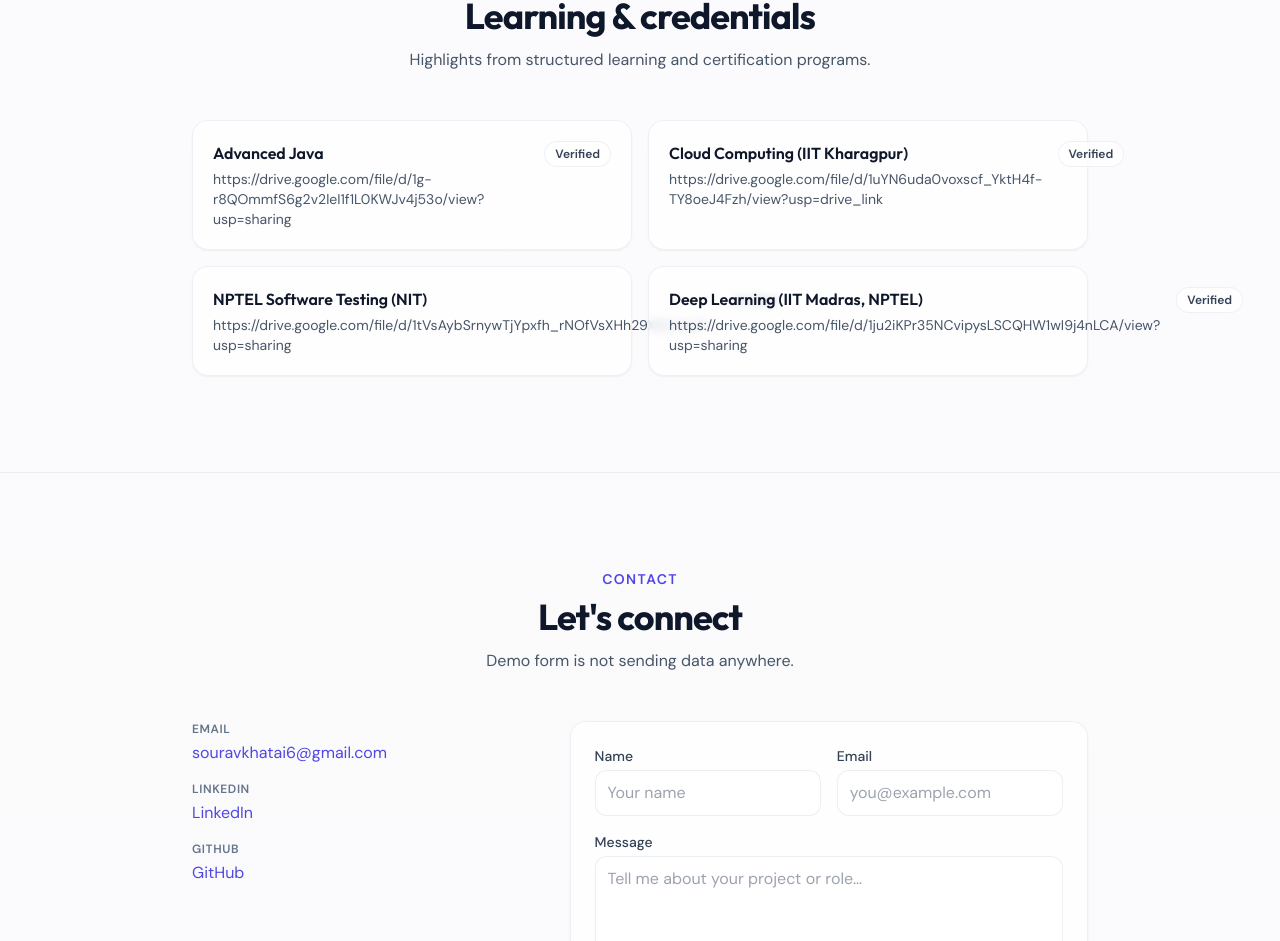
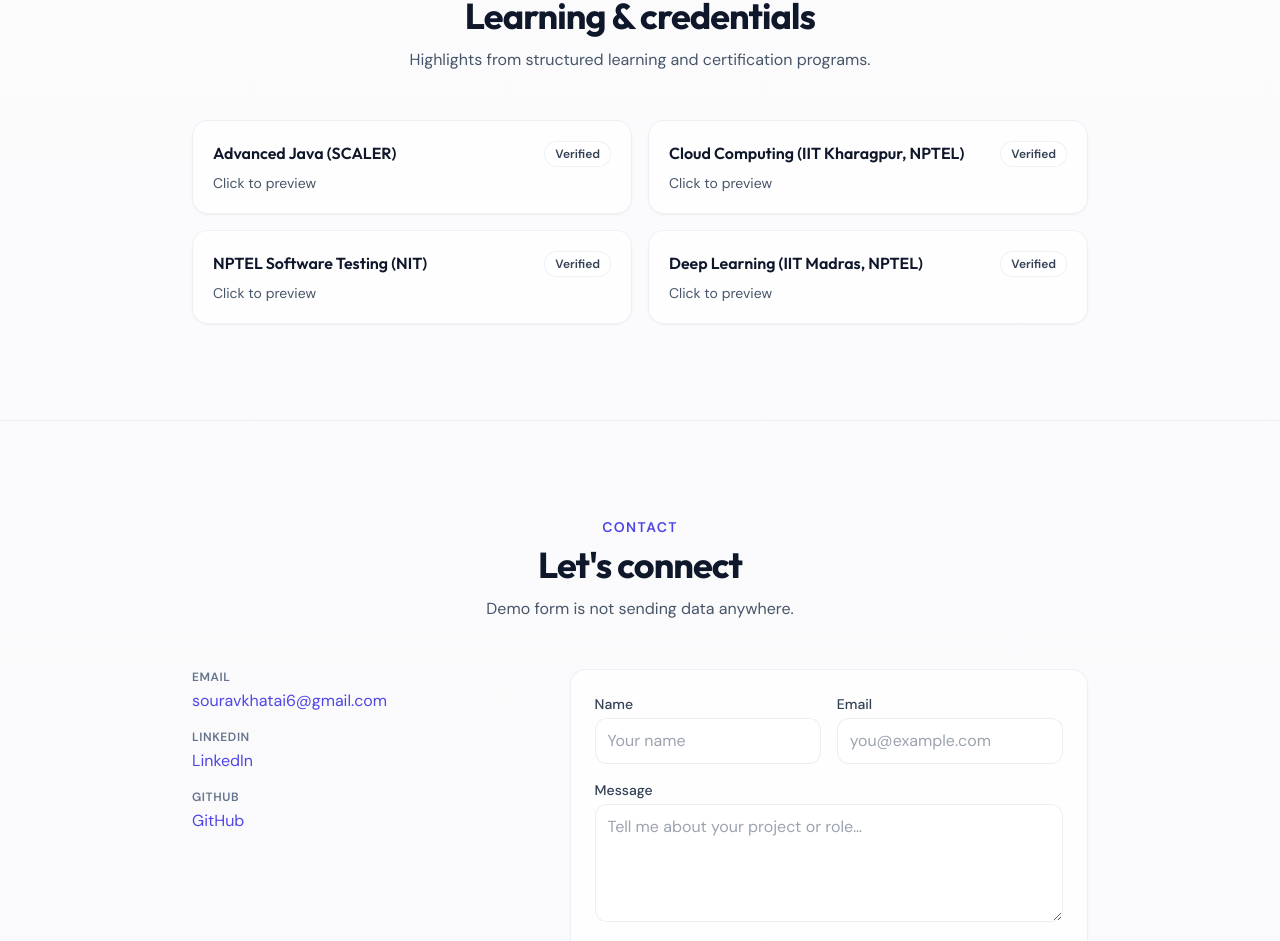
Before and after one commit to SKKhatai/souravkhatai.github.io, a React (Vite) app: page / in a window 1280 px wide. Shown: the part 4185-5126 px from the top of the page. Built offline with nearby package versions, Linux system fonts and the light colour scheme.

Commit message:
added certificates and preview section

```diff
--- a/src/components/Certifications.jsx
+++ b/src/components/Certifications.jsx
@@ -1,8 +1,42 @@
 import { motion } from 'framer-motion';
+import { useEffect, useMemo, useState } from 'react';
 import SectionTitle from './SectionTitle';
 import { resumeCertifications } from '../data/resumeData';
 
+function isProbablyUrl(value) {
+  return typeof value === 'string' && /^https?:\/\//i.test(value.trim());
+}
+
+function toGoogleDrivePreviewUrl(url) {
+  if (!isProbablyUrl(url)) return null;
+  try {
+    const u = new URL(url);
+    const match = u.pathname.match(/\/file\/d\/([^/]+)\//);
+    if (!match) return url;
+    const fileId = match[1];
+    return `https://drive.google.com/file/d/${fileId}/preview`;
+  } catch {
+    return url;
+  }
+}
+
 export default function Certifications() {
+  const [previewCert, setPreviewCert] = useState(null);
+
+  const previewUrl = useMemo(() => {
+    if (!previewCert?.note || !isProbablyUrl(previewCert.note)) return null;
+    return toGoogleDrivePreviewUrl(previewCert.note);
+  }, [previewCert]);
+
+  useEffect(() => {
+    if (!previewCert) return;
+    const onKeyDown = (e) => {
+      if (e.key === 'Escape') setPreviewCert(null);
+    };
+    window.addEventListener('keydown', onKeyDown);
+    return () => window.removeEventListener('keydown', onKeyDown);
+  }, [previewCert]);
+
   return (
     <section
       id="certifications"
@@ -23,11 +57,34 @@ export default function Certifications() {
               whileInView={{ opacity: 1, y: 0 }}
               viewport={{ once: true, margin: '-60px' }}
               transition={{ duration: 0.45, delay: idx * 0.06 }}
-              className="flex items-start justify-between gap-4 rounded-2xl border border-slate-200/60 bg-white/70 p-5 shadow-sm backdrop-blur-sm dark:border-slate-800/60 dark:bg-white/5"
+              role={isProbablyUrl(c.note) ? 'button' : undefined}
+              tabIndex={isProbablyUrl(c.note) ? 0 : undefined}
+              onClick={() => {
+                if (isProbablyUrl(c.note)) setPreviewCert(c);
+              }}
+              onKeyDown={(e) => {
+                if (!isProbablyUrl(c.note)) return;
+                if (e.key === 'Enter' || e.key === ' ') {
+                  e.preventDefault();
+                  setPreviewCert(c);
+                }
+              }}
+              className={[
+                'flex items-start justify-between gap-4 rounded-2xl border border-slate-200/60 bg-white/70 p-5 shadow-sm backdrop-blur-sm dark:border-slate-800/60 dark:bg-white/5',
+                isProbablyUrl(c.note)
+                  ? 'cursor-pointer transition hover:border-slate-300/70 hover:bg-white/80 focus:outline-none focus-visible:ring-2 focus-visible:ring-brand-500/60 dark:hover:border-slate-700/70 dark:hover:bg-white/10'
+                  : '',
+              ].join(' ')}
             >
               <div>
                 <p className="font-display text-base font-semibold text-slate-900 dark:text-white">{c.name}</p>
-                <p className="mt-1 text-sm text-slate-600 dark:text-slate-400">{c.note}</p>
+                {c.note ? (
+                  isProbablyUrl(c.note) ? (
+                    <p className="mt-2 text-sm text-slate-600 dark:text-slate-400">Click to preview</p>
+                  ) : (
+                    <p className="mt-1 text-sm text-slate-600 dark:text-slate-400">{c.note}</p>
+                  )
+                ) : null}
               </div>
               <span className="rounded-full border border-slate-200/60 bg-white/70 px-2.5 py-1 text-xs font-semibold text-slate-700 backdrop-blur-sm dark:border-slate-800/60 dark:bg-white/5 dark:text-slate-200">
                 Verified
@@ -36,6 +93,57 @@ export default function Certifications() {
           ))}
         </div>
       </div>
+
+      {previewCert && (
+        <div
+          className="fixed inset-0 z-50 flex items-center justify-center bg-slate-950/60 p-4 backdrop-blur-sm"
+          onMouseDown={() => setPreviewCert(null)}
+          aria-modal="true"
+          role="dialog"
+        >
+          <div
+            className="w-full max-w-4xl overflow-hidden rounded-2xl border border-slate-200/20 bg-white shadow-xl dark:border-slate-800/60 dark:bg-slate-950"
+            onMouseDown={(e) => e.stopPropagation()}
+          >
+            <div className="flex items-center justify-between gap-3 border-b border-slate-200/60 px-4 py-3 dark:border-slate-800/60">
+              <div className="min-w-0">
+                <p className="truncate font-display text-sm font-semibold text-slate-900 dark:text-white">
+                  {previewCert.name}
+                </p>
+              </div>
+              <div className="flex items-center gap-2">
+                {isProbablyUrl(previewCert.note) && (
+                  <a
+                    className="rounded-lg border border-slate-200/60 bg-white px-3 py-1.5 text-sm font-semibold text-slate-800 hover:bg-slate-50 dark:border-slate-800/60 dark:bg-white/5 dark:text-slate-100 dark:hover:bg-white/10"
+                    href={previewCert.note}
+                    target="_blank"
+                    rel="noreferrer"
+                  >
+                    Open in new tab
+                  </a>
+                )}
+                <button
+                  type="button"
+                  className="rounded-lg border border-slate-200/60 bg-white px-3 py-1.5 text-sm font-semibold text-slate-800 hover:bg-slate-50 dark:border-slate-800/60 dark:bg-white/5 dark:text-slate-100 dark:hover:bg-white/10"
+                  onClick={() => setPreviewCert(null)}
+                >
+                  Close
+                </button>
+              </div>
+            </div>
+
+            <div className="h-[70vh] bg-white dark:bg-slate-950">
+              {previewUrl ? (
+                <iframe className="h-full w-full" src={previewUrl} title={previewCert.name} />
+              ) : (
+                <div className="flex h-full items-center justify-center px-6 text-center text-slate-600 dark:text-slate-400">
+                  Preview isn’t available for this link.
+                </div>
+              )}
+            </div>
+          </div>
+        </div>
+      )}
     </section>
   );
 }
--- a/src/data/resumeData.js
+++ b/src/data/resumeData.js
@@ -74,8 +74,8 @@ export const resumeEducation = [
 ];
 
 export const resumeCertifications = [
-  { name: 'Advanced Java', note: 'https://drive.google.com/file/d/1g-r8QOmmfS6g2v2leI1f1L0KWJv4j53o/view?usp=sharing' },
-  { name: 'Cloud Computing (IIT Kharagpur)', note: 'https://drive.google.com/file/d/1uYN6uda0voxscf_YktH4f-TY8oeJ4Fzh/view?usp=drive_link' },
+  { name: 'Advanced Java (SCALER)', note: 'https://drive.google.com/file/d/1g-r8QOmmfS6g2v2leI1f1L0KWJv4j53o/view?usp=sharing' },
+  { name: 'Cloud Computing (IIT Kharagpur, NPTEL)', note: 'https://drive.google.com/file/d/1uYN6uda0voxscf_YktH4f-TY8oeJ4Fzh/view?usp=drive_link' },
   { name: 'NPTEL Software Testing (NIT)', note: 'https://drive.google.com/file/d/1tVsAybSrnywTjYpxfh_rNOfVsXHh29X0/view?usp=sharing' },
   { name: 'Deep Learning (IIT Madras, NPTEL)', note: 'https://drive.google.com/file/d/1ju2iKPr35NCvipysLSCQHW1wI9j4nLCA/view?usp=sharing' },
 ];
```
